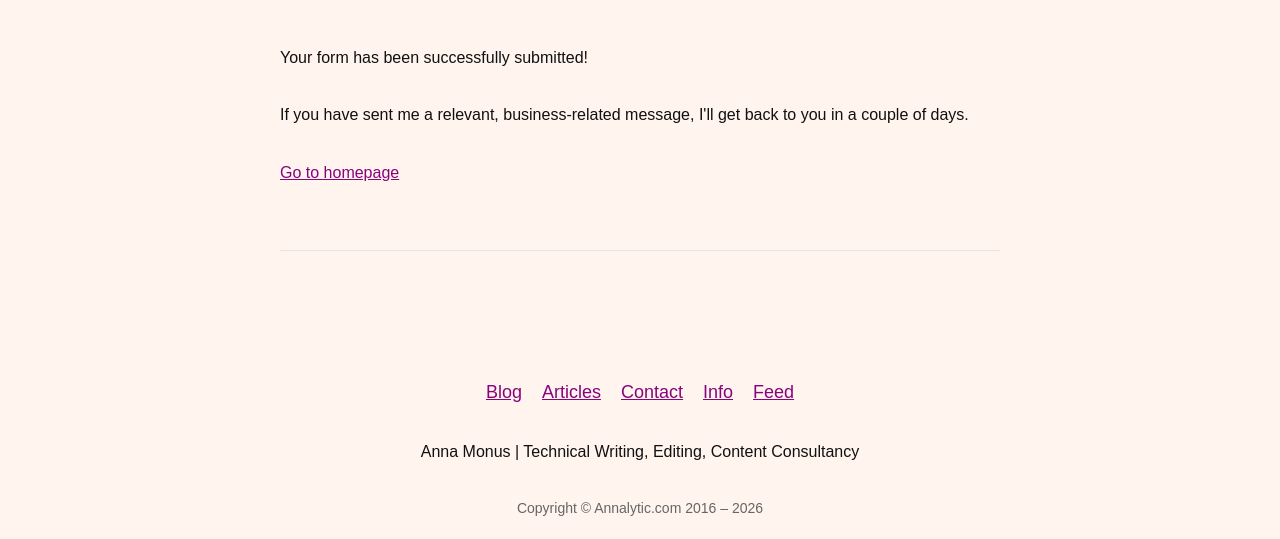
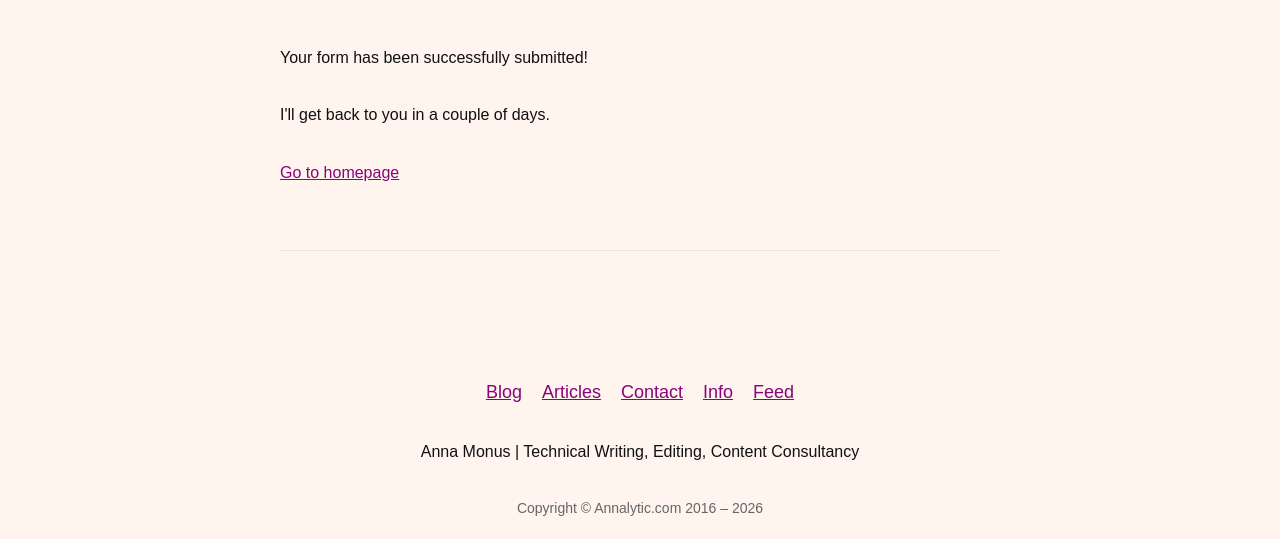
Before and after one commit to azaleamollis/azaleamollis.github.io, an Eleventy site: page src/pages/thankyou.html in a window 1280 px wide. Shown: the part 261-800 px from the top of the page. Built offline with nearby package versions, Linux system fonts and the light colour scheme; Eleventy itself is replaced by a stand-in of ours; files that its build step writes are made by us from their sources.

Commit message:
Update thank you page

```diff
--- a/src/pages/thankyou.html
+++ b/src/pages/thankyou.html
@@ -4,5 +4,5 @@ permalink: "/thankyou.html"
 eleventyExcludeFromCollections: "true"
 ---
 <p class="contact-info">Your form has been successfully submitted!</p>
-<p class="contact-info">If you have sent me a relevant, business-related message, I'll get back to you in a couple of days.</p>
+<p class="contact-info">I'll get back to you in a couple of days.</p>
 <p class="go-to-home-info"><a class="go-to-home-link" href="{{ '/' | url }}">Go to homepage</a></p>
```
